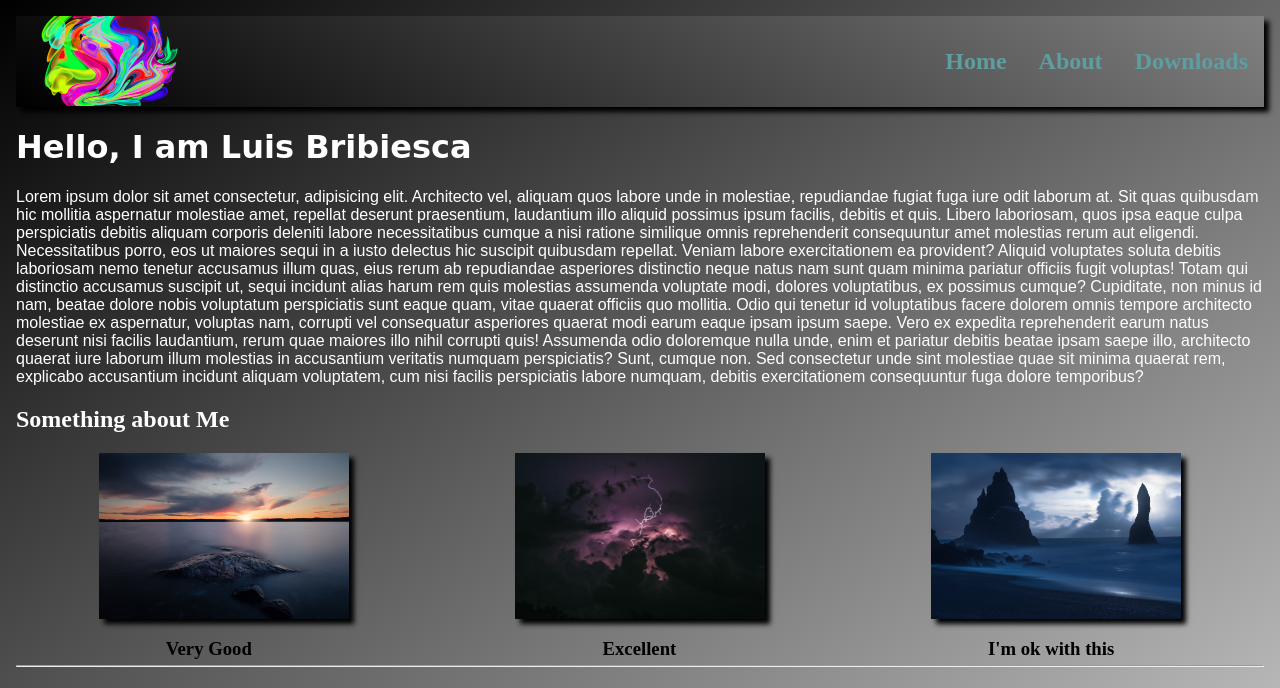
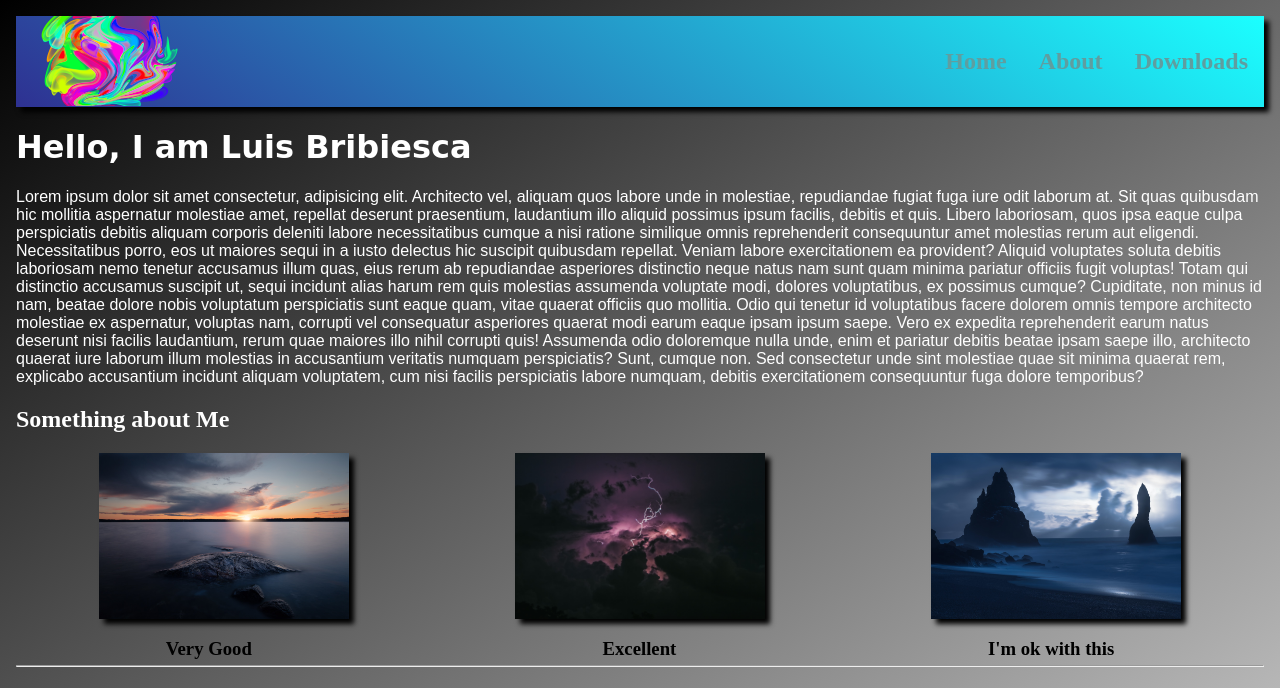
Before and after one commit to luisBribiesca/tempSite, a plain HTML site: page index.html in a window 1280 px wide. Shown: the top 688 px of the page. Drawn offline with Linux system fonts and the light colour scheme; a web font is replaced by a local one.

Commit message:
Update styles.css

```diff
--- a/styles.css
+++ b/styles.css
@@ -10,7 +10,7 @@ body{
     background-position: top;
 }
 .nav-bar{
-    background:linear-gradient(35deg,black,gray);
+    background:linear-gradient(35deg,#2e3192,#1bffff);
     box-shadow: 5px 5px 5px black;
     display: flex;
     justify-content: flex-end;
```
